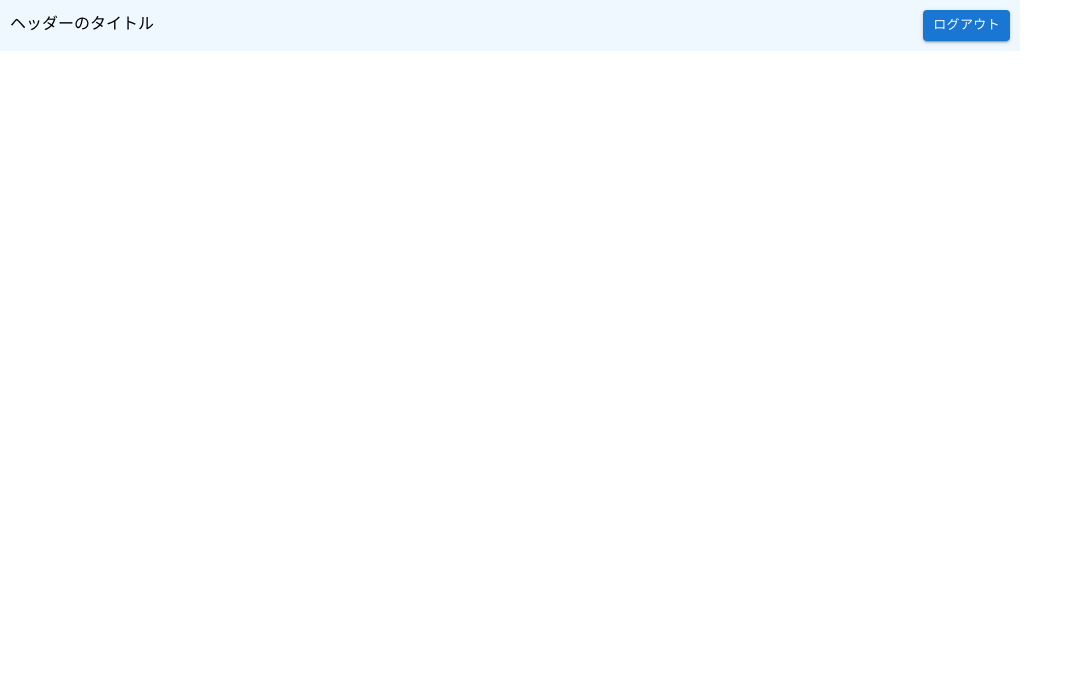
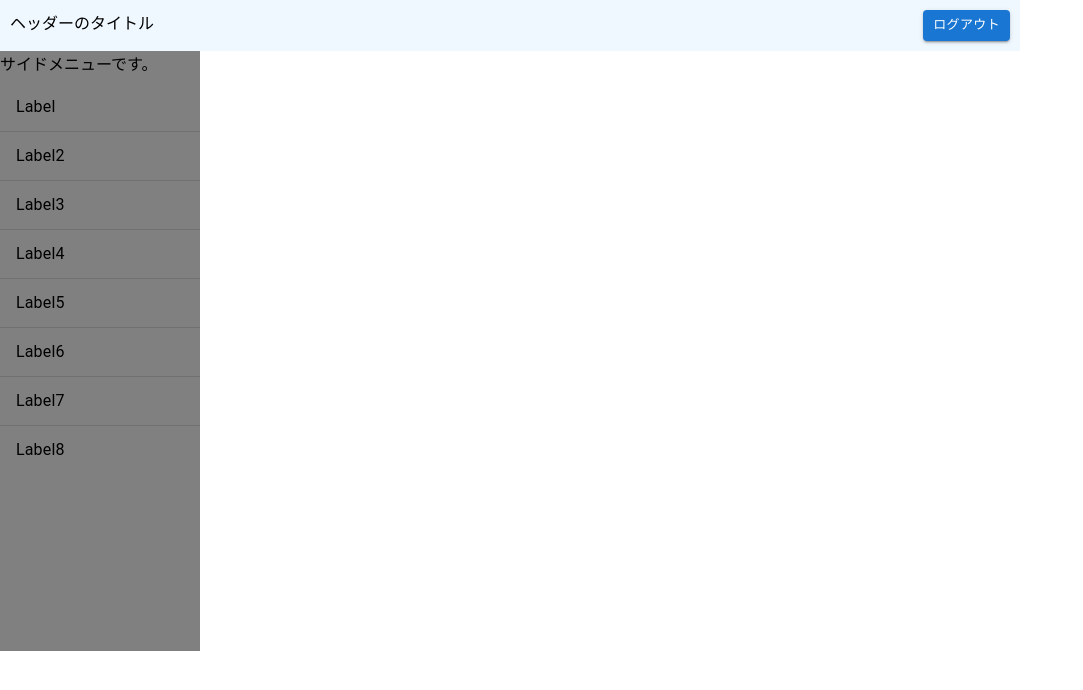
Before and after one commit to KazumaEnomoto/shiftManagement, a React (Create React App) app in the folder front/: page / in a window 1280 px wide. Shown: the top 690 px of the page, without its empty margins (0-1083 px from the left). Built offline with nearby package versions, Linux system fonts and the light colour scheme.

Commit message:
サイドメニューバーを構成

```diff
--- a/front/src/AppAdmin.tsx
+++ b/front/src/AppAdmin.tsx
@@ -1,10 +1,12 @@
 import React from 'react';
 import AdminHeader from './components/admin/AdminHeader';
+import AdminLeftMenu from './components/admin/AdminLeftMenu';
 
 const AppAdmin: React.FC = () => {
     return (
         <div className="app-admin">
             <AdminHeader />
+            <AdminLeftMenu />
         </div>
     )
 }
--- /dev/null
+++ b/front/src/assets/admin/AdminLeftMenu.css
@@ -0,0 +1,6 @@
+.left-menu-container {
+    max-width: 200px;
+    min-height: 600px;
+
+    background-color: gray;
+}
--- /dev/null
+++ b/front/src/components/admin/AdminLeftMenu.tsx
@@ -0,0 +1,64 @@
+import React from 'react'
+import { List, ListItem, ListItemButton, ListItemText } from '@mui/material';
+import { Divider } from '@mui/material';
+import "../../assets/admin/AdminLeftMenu.css";
+
+
+const AdminLeftMenu: React.FC = () => {
+    return (
+        <div className="left-menu-container">
+            サイドメニューです。
+            <List className="menu-items">
+                <ListItem disablePadding>
+                    <ListItemButton>
+                        <ListItemText primary="Label" />
+                    </ListItemButton>
+                </ListItem>
+                <Divider />
+                <ListItem disablePadding>
+                    <ListItemButton>
+                        <ListItemText primary="Label2" />
+                    </ListItemButton>
+                </ListItem>
+                <Divider />
+                <ListItem disablePadding>
+                    <ListItemButton>
+                        <ListItemText primary="Label3" />
+                    </ListItemButton>
+                </ListItem>
+                <Divider />
+                <ListItem disablePadding>
+                    <ListItemButton>
+                        <ListItemText primary="Label4" />
+                    </ListItemButton>
+                </ListItem>
+                <Divider />
+                <ListItem disablePadding>
+                    <ListItemButton>
+                        <ListItemText primary="Label5" />
+                    </ListItemButton>
+                </ListItem>
+                <Divider />
+                <ListItem disablePadding>
+                    <ListItemButton>
+                        <ListItemText primary="Label6" />
+                    </ListItemButton>
+                </ListItem>
+                <Divider />
+                <ListItem disablePadding>
+                    <ListItemButton>
+                        <ListItemText primary="Label7" />
+                    </ListItemButton>
+                </ListItem>
+                <Divider />
+                <ListItem disablePadding>
+                    <ListItemButton>
+                        <ListItemText primary="Label8" />
+                    </ListItemButton>
+                </ListItem>
+            </List>
+        </div>
+    )
+}
+
+export default AdminLeftMenu;
```
